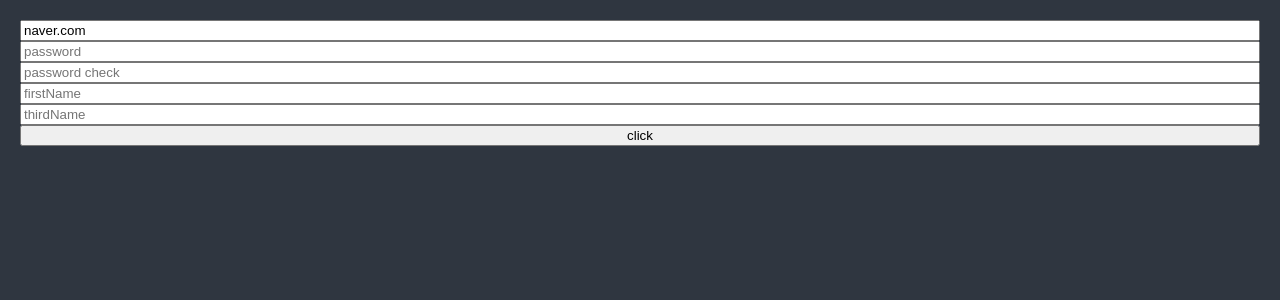
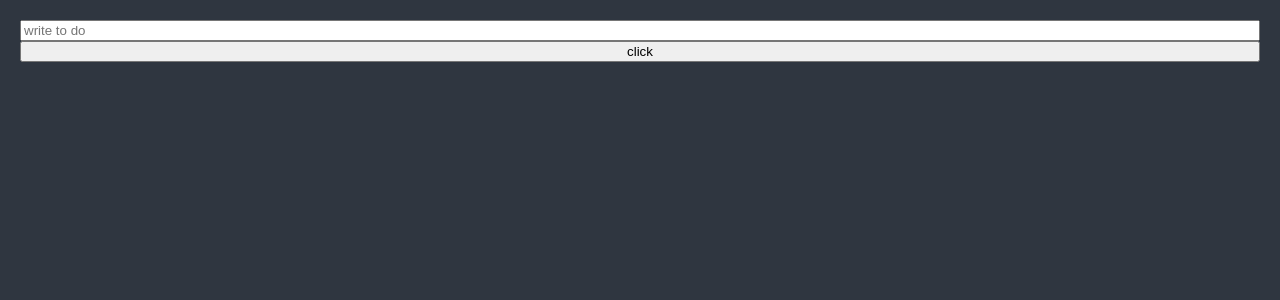
Before and after one commit to soyoung931014/ReactJS, a React (Create React App) app in the folder todolist/: page / in a window 1280 px wide. Shown: the top 300 px of the page. Built offline with nearby package versions, Linux system fonts and the light colour scheme; a web font is replaced by a local one.

Commit message:
chore: todolist 세팅

```diff
--- a/todolist/src/ToDoList.tsx
+++ b/todolist/src/ToDoList.tsx
@@ -2,101 +2,25 @@ import { useForm } from "react-hook-form";
 interface IForm {
   [key: string]: string;
 }
-
-// interface IForm {
-//   email: string;
-//   firstName: string;
-//   lastName: string;
-//   username: string;
-//   password: string;
-//   password1: string;
-// }
-
 const ToDoList = () => {
-  const {
-    register,
-    handleSubmit,
-    formState: { errors },
-    setError,
-  } = useForm<IForm>({
-    defaultValues: {
-      email: "naver.com",
-    },
-  });
-  const onValid = (data: IForm) => {
-    console.log(data); // {email: 'so@naver.com', password: '33333d', passwordCheck: '33333333', secondName: '33', thirdName: '333333'}
-    if (data.password !== data.passwordCheck) {
-      setError(
-        "passwordCheck",
-        { message: "password are not same" },
-        { shouldFocus: true }
-      );
-    }
-    //  setError("extraError", { message: "Server offline" });
+  const { register, handleSubmit, setValue } = useForm();
+  const handleValid = (data: IForm) => {
+    console.log(data.toDo);
+    setValue(data.toDo, "");
   };
-
   return (
     <div>
       <form
         style={{ display: "flex", flexDirection: "column" }}
-        onSubmit={handleSubmit(onValid)}
+        onSubmit={handleSubmit(handleValid)}
       >
         <input
-          placeholder="email"
-          {...register("email", {
-            required: "email is required",
-            pattern: {
-              value: /^[A-Za-z0-9._%+-]+@naver.com$/,
-              message: "only naver.com emails allowed",
-            },
+          placeholder="write to do"
+          {...register("toDo", {
+            required: "plz write a To Do",
           })}
         />
-        <span style={{ color: "red" }}>{errors?.email?.message}</span>
-        <input
-          placeholder="password"
-          {...register("password", {
-            required: "password is required",
-            minLength: {
-              value: 5,
-              message: "your password is too short",
-            },
-          })}
-        />
-        <span style={{ color: "red" }}>{errors?.password?.message}</span>
-        <input
-          placeholder="password check"
-          {...register("passwordCheck", {
-            required: "passwordCheck is required",
-            minLength: {
-              value: 5,
-              message: "your passwordCheck is too short",
-            },
-          })}
-        />
-        <span style={{ color: "red" }}>{errors?.passwordCheck?.message}</span>
-        <input
-          placeholder="firstName"
-          {...register("firstName", {
-            required: "write here",
-            validate: {
-              nosoyoung: (value) =>
-                value.includes("soyoung") ? "soyoung is not allowed" : true,
-              noNico: (value) =>
-                value.includes("nico") ? "nico is not allowed" : true,
-            }, // value가 soyoung을 포함하지 않는다면 true를 반환할것이다. false면 focus진행됨
-          })}
-        />
-        <span style={{ color: "red" }}>{errors?.firstName?.message}</span>
-        <input
-          placeholder="thirdName"
-          {...register("thirdName", {
-            required: "Password is required",
-            minLength: {
-              value: 5,
-              message: "Your password is too short.",
-            },
-          })}
-        />
+
         <button>click</button>
       </form>
     </div>
```
